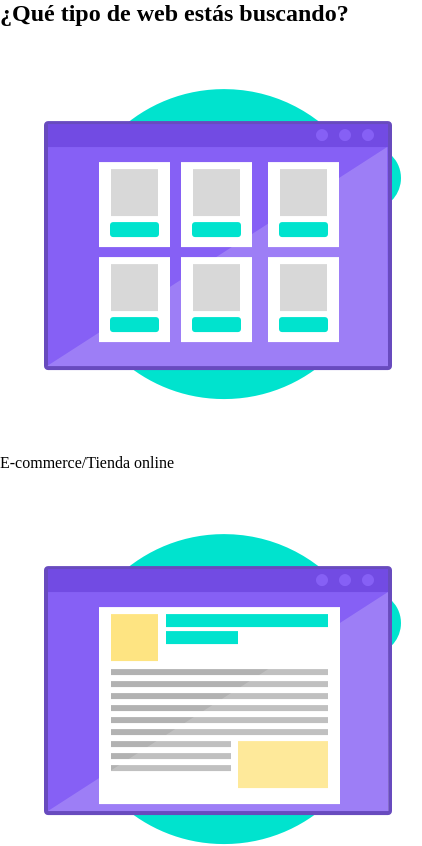
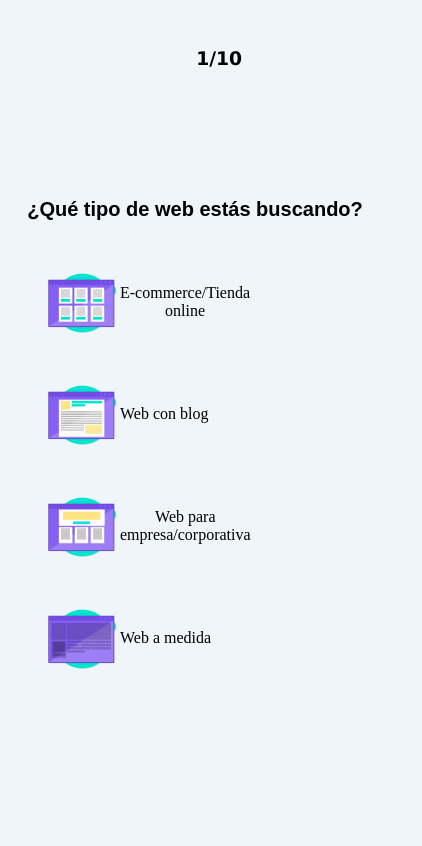
Before and after one commit to SebastianDuarte13/Cuanto-Cuesta-Mi-App--JS, a website built with Vite: page paginas/pag2/pag2.html in a window 390 px wide. Shown: the top 846 px of the page, 422 px wide, since content can reach past the window. Built offline with nearby package versions, Linux system fonts and the light colour scheme.

Commit message:
second commit

```diff
--- a/paginas/pag2/pag2.css
+++ b/paginas/pag2/pag2.css
@@ -2,3 +2,106 @@
     margin: 0;
     padding: 0;
 }
+
+body{
+    height: 100%;
+    padding: 1rem;
+    overflow-y: auto;
+}
+
+body, html {
+    position: relative;
+    height: 100%;
+    background-color: #eff5f9   ;
+
+}
+header{
+    position: absolute;
+    margin: 0px 47%;
+    padding: 32px;
+    font-family:Verdana, Geneva, Tahoma, sans-serif;
+}
+.principal{
+    height: 100%;
+    max-width: 960px;
+    margin-left: auto;
+    margin-right: auto;
+
+    display: flex;
+    flex-direction: column;
+    align-items: center;
+    justify-content: center;
+}
+
+.independiente{
+    margin: 8px;
+    border: 2px;
+    padding: 8px 16px;
+    text-align: center;
+}
+
+.title-pag2{
+    font-family: Arial, Helvetica, sans-serif;
+    font-size: 32px;
+    margin: 15px 0;
+}
+
+.photos{
+    width: 100%;
+    display: flex;
+
+}
+
+.part1{
+    display: flex;
+    justify-content: space-around;
+    width: 100%;
+}
+.part2{
+    display: flex;
+    justify-content: space-around;
+    width: 100%;
+}
+
+.foto-pag2{
+    width: 150px;
+    height: 150px;
+}
+
+@media screen and (max-width: 960px) {
+    .part1{
+        flex-direction: column;
+    }
+    .part2{
+        flex-direction: column;
+    }
+
+    .independiente{
+        display: flex;
+        align-items: center ;
+        flex-direction: row;
+    }
+
+    header{
+        margin: 0px 45%;
+    }
+
+    .foto-pag2{
+        width: 80px;
+        height: 80px;
+    }
+    .photos{
+        margin-top: 10px;
+    }
+}
+@media screen and (max-width: 679px) {
+    .title-pag2{
+        font-size: 20px;
+    }
+    .photos{
+        flex-direction: column;
+    }
+    header{
+        margin: 0px 38%;
+    }
+}
--- a/paginas/pag2/pag2.html
+++ b/paginas/pag2/pag2.html
@@ -6,26 +6,34 @@
     <title>pagina2</title>
     <link rel="stylesheet" href="/paginas/pag2/pag2.css">
 </head>
+<header>
+    <p><h3>1/10</h3></p>
+</header>
 <body>
     <div class="principal">
-        <h2>¿Qué tipo de web estás buscando?</h2>
+        <h2 class="title-pag2">¿Qué tipo de web estás buscando?</h2>
         <div class="photos">
+            <div class="part1">
                 <div class="independiente">
-                <img src="/paginas/pag2/img/pag2-ft1.png" alt="E-commerce/Tienda Online">
-                <p>E-commerce/Tienda online</p>
+                    <img src="/paginas/pag2/img/pag2-ft1.png" alt="E-commerce/Tienda Online" class="foto-pag2">
+                    <p>E-commerce/Tienda <br>online</p>
                 </div>
                 <div class="independiente">
-                <img src="/paginas/pag2/img/pag2-ft2.png" alt="Web con blog">
+                    <img src="/paginas/pag2/img/pag2-ft2.png" alt="Web con blog" class="foto-pag2">
                     <p>Web con blog</p>
                 </div>
+            </div>
+            <div class="part2">
                 <div class="independiente">
-                <img src="/paginas/pag2/img/pag2-ft3.png" alt="Web para empresa/corporativa">
-                <p></p>
+                    <img src="/paginas/pag2/img/pag2-ft3.png" alt="Web para empresa/corporativa" class="foto-pag2">
+                    <p>Web para <br>empresa/corporativa</p>
                 </div>
                 <div class="independiente">
-                <img src="" alt="">
-                <p></p>
+                    <img src="/paginas/pag2/img/pag2-ft4.png" alt="Web a medida" class="foto-pag2">
+                    <p>Web a medida</p>
                 </div>
+            </div>
+
         </div>
     </div>
 </body>
```
Lines whose indentation alone changed are shown as unchanged.
